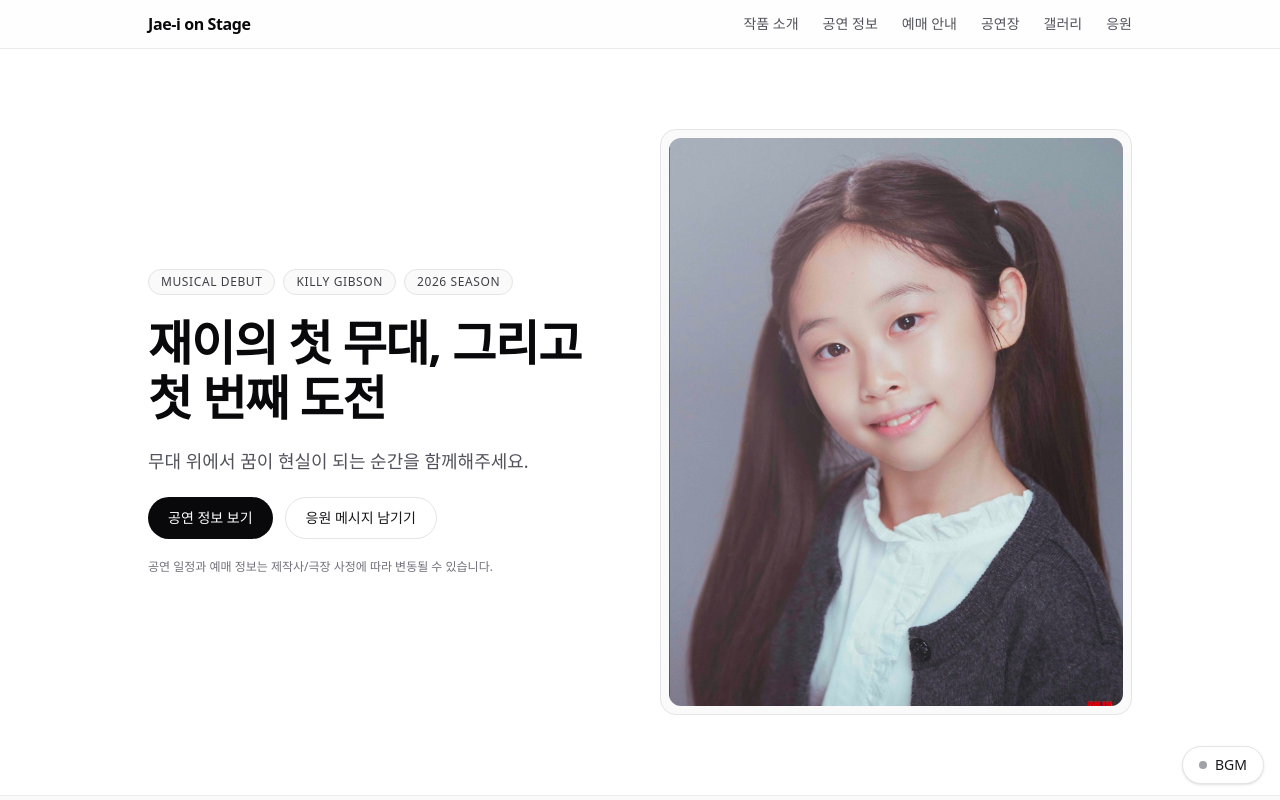
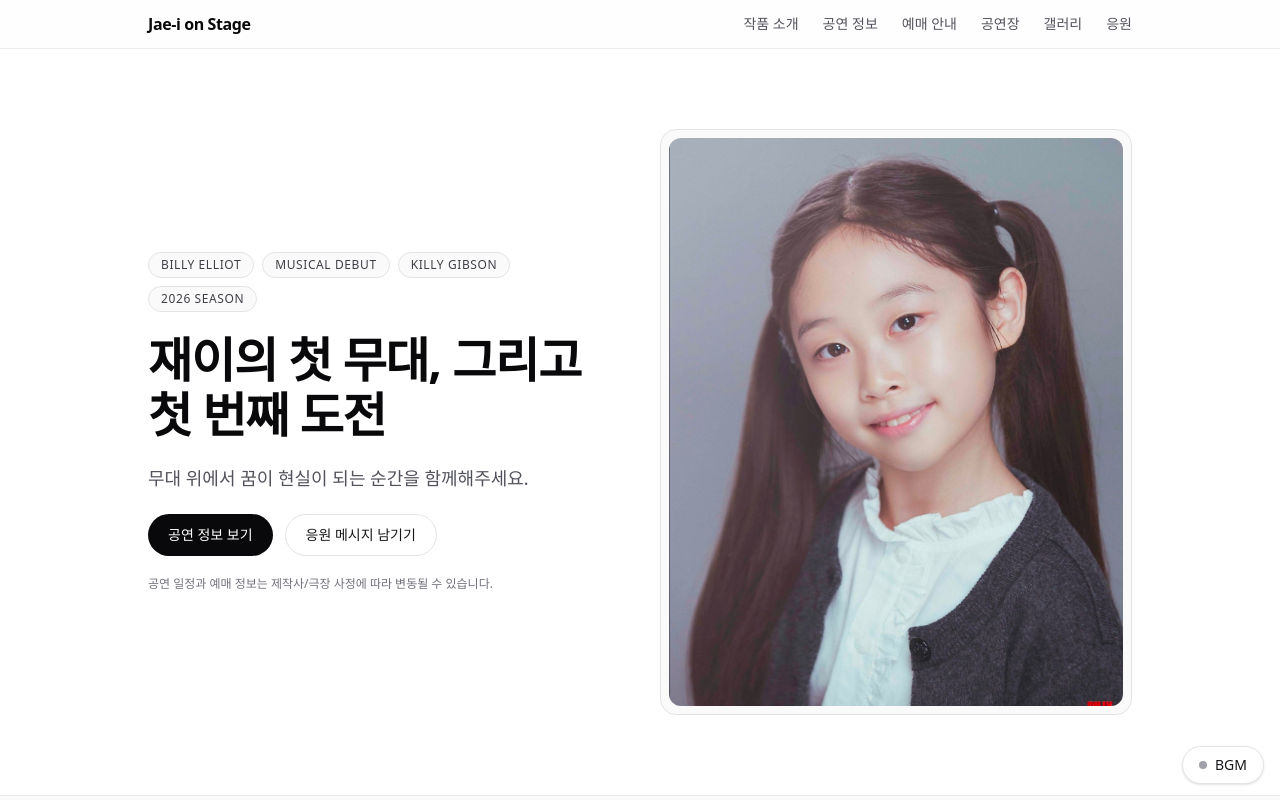
Before and after one commit to Jeonyomi/jaei-web, a Next.js app: page / in a window 1280 px wide. Shown: the top 800 px of the page. Built offline with nearby package versions, Linux system fonts and the light colour scheme.

Commit message:
Hero badges: add BILLY ELLIOT

```diff
--- a/src/content/content.ts
+++ b/src/content/content.ts
@@ -14,7 +14,7 @@ export const site = {
   hero: {
     headline: "재이의 첫 무대, 그리고 첫 번째 도전",
     subheadline: "무대 위에서 꿈이 현실이 되는 순간을 함께해주세요.",
-    badges: ["MUSICAL DEBUT", "KILLY GIBSON", "2026 SEASON"],
+    badges: ["BILLY ELLIOT", "MUSICAL DEBUT", "KILLY GIBSON", "2026 SEASON"],
     ctas: [
       { label: "공연 정보 보기", href: "#performance", variant: "primary" as const },
       { label: "응원 메시지 남기기", href: "#guestbook", variant: "secondary" as const },
```
